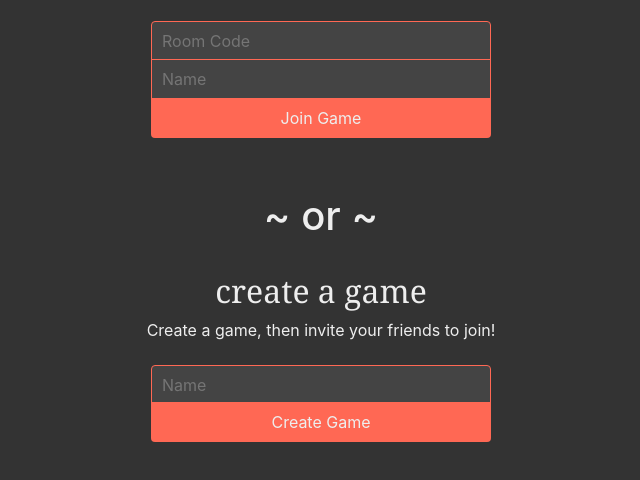
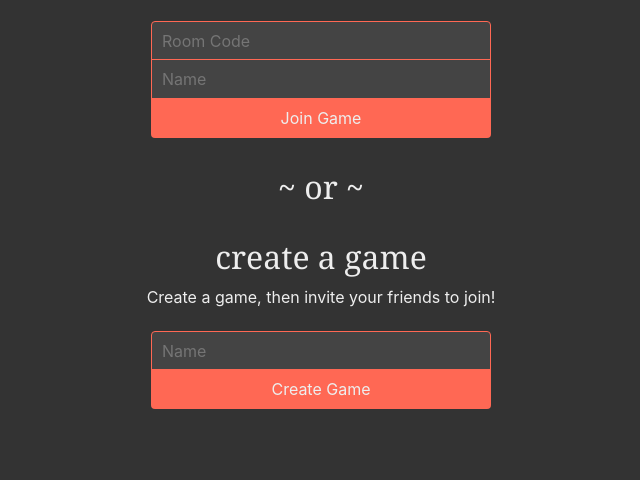
Before and after one commit to DubThink/Guessong, a Flask app: page / in a window 1280 px wide. Shown: the part 235-715 px from the top of the page, without its empty margins (319-959 px from the left). Run offline with Flask 2, Linux system fonts and the light colour scheme; parts of the project's set-up code (start-up, migrations or seed data) failed here and were passed over; some libraries are stand-ins or nearby versions; some web fonts are replaced.

Commit message:
lil changes

```diff
--- a/app/resource/egbert.css
+++ b/app/resource/egbert.css
@@ -7,12 +7,20 @@ body {
     height: 100%;
 }
 
+
+
+/*  ~~~~~~ FOR MOBILE AND OTHER PLATFORMS ~~~~~~  */
+
 @media screen and (max-width: 900px){
     body{
         margin-left: 0px;
         margin-right: 0px;
     }
 }
+
+
+
+/*  ~~~~~~ FORMS & TABLES ~~~~~~  */
 
 .form-control,.form-control[readonly]{
     background-color:#444;
@@ -42,22 +50,30 @@ body {
     border-radius: 4px;
     /*box-shadow: none!important;*/
 }
+
+
+
+/*  ~~~~~~ BUTTONS ~~~~~~  */
+
 .btn-primary{
     background-color: #FF6854;
 }
+
 .btn-primary:hover{
     background-color: #B73d2d;
 }
+
 .pure-button-primary{
     background-color: #FF6854;
 }
+
 .pure-button-primary:hover{
     background-color: #B73d2d;
 }
 
-a:link {
-    text-decoration: none;
-}
+
+
+/*  ~~~~~~ RECORD PLAYER ~~~~~~  */
 
 .record-disc{
     border-radius: 50%;
@@ -96,14 +112,17 @@ a:link {
     from { -moz-transform: rotate(0deg); }
     to { -moz-transform: rotate(360deg); }
 }
+
 @-webkit-keyframes spin {
     from { -webkit-transform: rotate(0deg); }
     to { -webkit-transform: rotate(360deg); }
 }
+
 @keyframes spin {
     from {transform:rotate(0deg);}
     to {transform:rotate(360deg);}
 }
+
 
 
 /*  ~~~~~~ NAVBAR ~~~~~~  */
@@ -131,6 +150,8 @@ nav a{
     padding: 10px;
 }
 
+
+
 /*  ~~~~~~ JOIN AND CREATE ROOM ~~~~~~  */
 
 .join_div{
@@ -141,12 +162,6 @@ nav a{
     text-align: center;
 }
 
-
-#page{
-    background-color: #C0EDE6;
-}
-
-
 #chat-div{
     text-align: right;
     float: right;
@@ -154,6 +169,10 @@ nav a{
     right: 100px;
     top: 100px;
 }
+
+
+
+/*  ~~~~~~ GAMEPLAY INFO & SETUP ~~~~~~  */
 
 #gameplay-div{
     text-align: left;
@@ -167,28 +186,28 @@ nav a{
     margin-left: auto;
     margin-right: auto;
 }
+
 .song_meta{
         padding: 0;
 }
+
 h2.song_meta{
     font-size: 1.5em;
 }
+
 h3.song_meta{
     font-size: 1em;
 }
+
+
+
+/*  ~~~~~~ OTHER ~~~~~~  */
 
 h3.front_page{
     text-transform: lowercase;
     font-family: Georgia, serif;
     font-size: 32px;
     text-align: center;
-}
-
-
-
-h4{
-    text-align: center;
-    font-size: 40px;
 }
 
 .centered{
@@ -201,18 +220,6 @@ h4{
     font-size:25px;
     text-transform: none;
 }
-
-/*input[type="text"]{*/
-    /*font-family: Georgia;*/
-    /*font-size: 20px;*/
-/*}*/
-
-/*input[type="submit"]{*/
-    /*font-family: Georgia;*/
-    /*font-size: 20px;*/
-    /*border-radius: 5px;*/
-/*}*/
-
 
 .footer_class{
     text-align: center;
@@ -231,54 +238,6 @@ h4{
     height: 60px;
     border: none !important;
 }
-/*
-input {
-    padding:3px;
-    border-radius: 6px;
-    border-style: none;
-}
-
-table {
-    text-align: left;
-    background-color: #333333;
-}
-td{
-    padding: 5px;
-}
-tr:nth-child(even) {
-    background-color: #444444
-}
-
-.roundbox{
-    background-color: #333333;
-}
-.navbar{
-    padding: 10px;
-    background-color: #EFEAE8;
-}
-
-a:link {
-    color: #403847;
-    text-decoration: none;
-}
-
-a:hover {
-    color: lightcyan;
-    text-decoration: underline;
-}
-
-a:visited {
-    color: mediumpurple;
-    text-decoration: none;
-}
-
-a:active {
-    color: lightcoral;
-    text-decoration: underline;
-}
-
-
-*/
 
 .alert, alert-danger{
     background-color: #FF6854;
@@ -288,3 +247,7 @@ a:active {
     margin-right: 100px;
     text-align: center;
 }
+
+a:link {
+    text-decoration: none;
+}
--- a/app/templates/index.html
+++ b/app/templates/index.html
@@ -35,8 +35,7 @@
          </div>
         <p id="createValidation"> </p>
      </div>
-    </br>
-    <h4> ~ or ~ </h4>
+    <h3 class="front_page"> ~ or ~ </h3>
     </br>
     <div class = "create_div">
         <h3 class="front_page"> Create a Game </h3>
```
